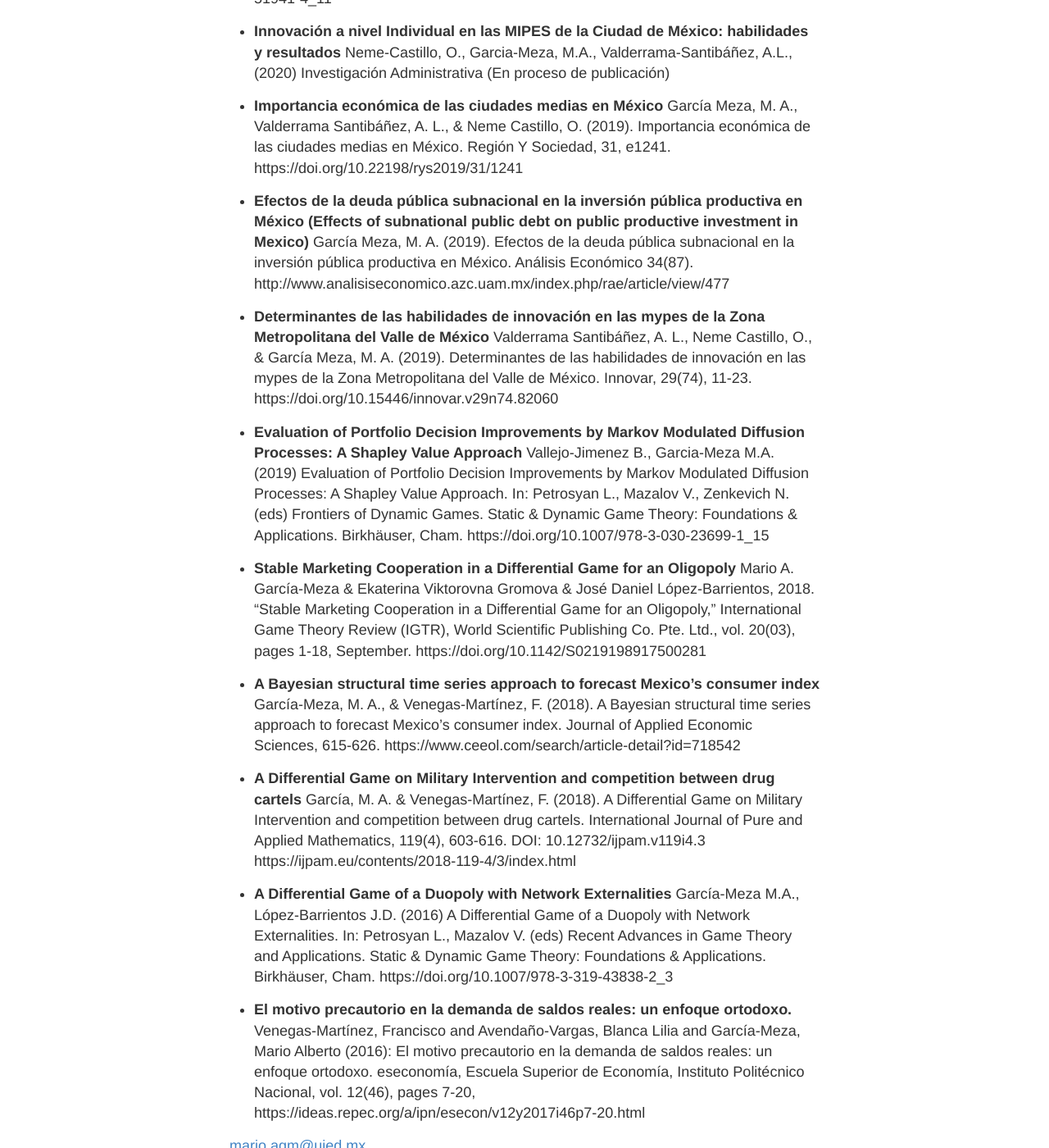
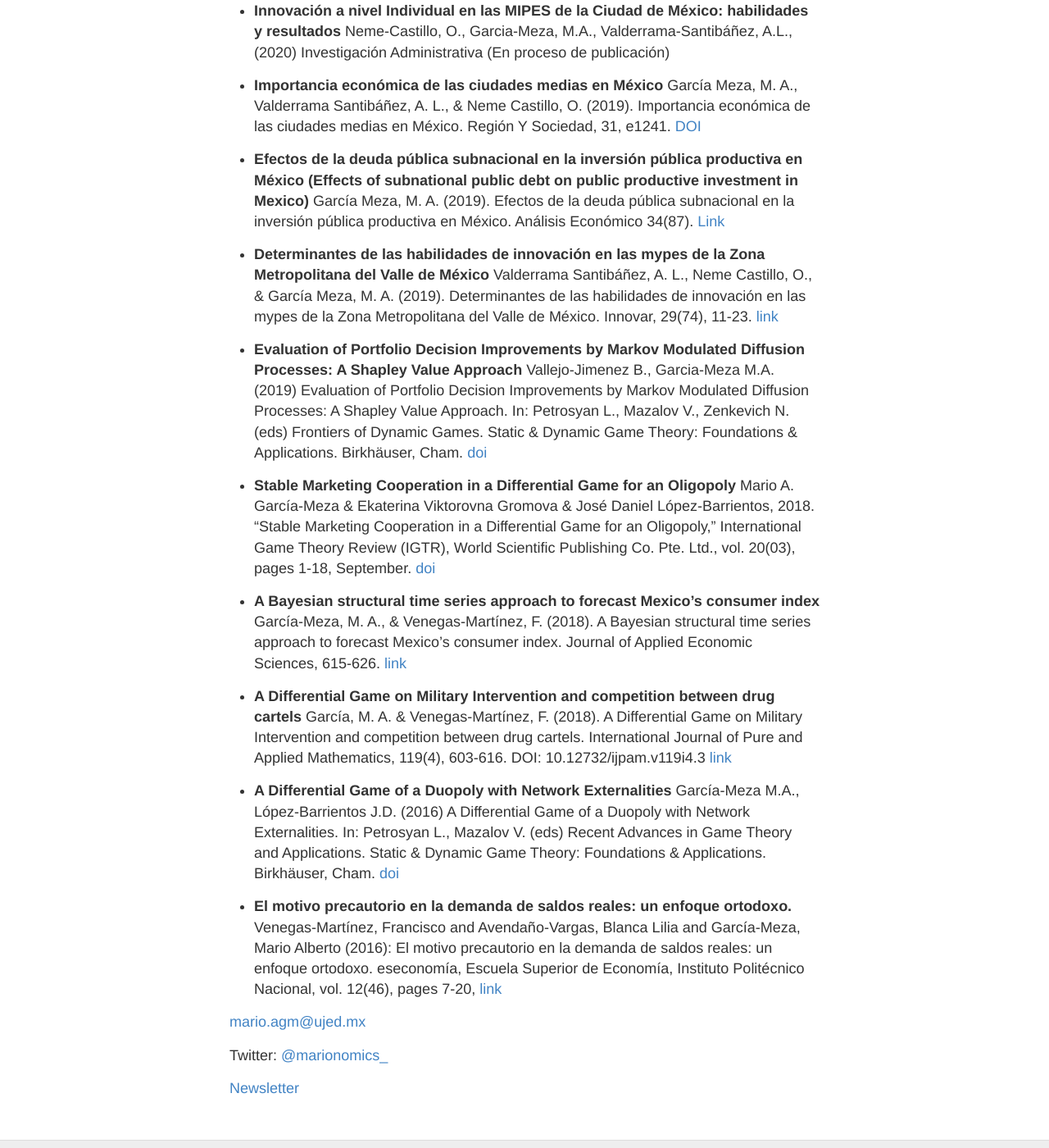
Before and after one commit to MariusAgm/MariusAgm.github.io, a Jekyll site: the page built from Research.md, in a window 1280 px wide and 1400 px high, scrolled down 591 px. Shown: the whole window at 82% size. Built offline with Jekyll 4.4.1, drawn with Linux system fonts in a browser that asks for light colours; some of the changed text lies outside the part shown.

Commit message:
links to research

```diff
--- a/Research.md
+++ b/Research.md
@@ -14,37 +14,37 @@
 ### Publicaciones
 
 - **Complementarity of goods and cooperation among firms in a dynamic duopoly**
-Garcia-Meza M.A., Gurrola-Rios C. (2020) Complementarity of Goods and Cooperation Among Firms in a Dynamic Duopoly. In: Petrosyan L.A., Mazalov V.V., Zenkevich N.A. (eds) _Frontiers of Dynamic Games. Static & Dynamic Game Theory: Foundations & Applications._ Birkhäuser, Cham. https://doi.org/10.1007/978-3-030-51941-4_11
+Garcia-Meza M.A., Gurrola-Rios C. (2020) Complementarity of Goods and Cooperation Among Firms in a Dynamic Duopoly. In: Petrosyan L.A., Mazalov V.V., Zenkevich N.A. (eds) _Frontiers of Dynamic Games. Static & Dynamic Game Theory: Foundations & Applications._ Birkhäuser, Cham. [DOI](https://doi.org/10.1007/978-3-030-51941-4_11)
 
 - **Innovación a nivel Individual en las MIPES de la Ciudad de México: habilidades y resultados**
 Neme-Castillo, O., Garcia-Meza, M.A., Valderrama-Santibáñez, A.L., (2020) Investigación Administrativa (En proceso de publicación)
 
 - **Importancia económica de las ciudades medias en México**
-García Meza, M. A., Valderrama Santibáñez, A. L., & Neme Castillo, O. (2019). Importancia económica de las ciudades medias en México. Región Y Sociedad, 31, e1241. https://doi.org/10.22198/rys2019/31/1241
+García Meza, M. A., Valderrama Santibáñez, A. L., & Neme Castillo, O. (2019). Importancia económica de las ciudades medias en México. Región Y Sociedad, 31, e1241. [DOI](https://doi.org/10.22198/rys2019/31/1241)
 
 - **Efectos de la deuda pública subnacional en la inversión pública productiva en México (Effects of subnational public debt on public productive investment in Mexico)**
-García Meza, M. A. (2019). Efectos de la deuda pública subnacional en la inversión pública productiva en México. Análisis Económico 34(87). http://www.analisiseconomico.azc.uam.mx/index.php/rae/article/view/477
+García Meza, M. A. (2019). Efectos de la deuda pública subnacional en la inversión pública productiva en México. Análisis Económico 34(87). [Link](http://www.analisiseconomico.azc.uam.mx/index.php/rae/article/view/477)
 
 - **Determinantes de las habilidades de innovación en las mypes de la Zona Metropolitana del Valle de México**
-Valderrama Santibáñez, A. L., Neme Castillo, O., & García Meza, M. A. (2019). Determinantes de las habilidades de innovación en las mypes de la Zona Metropolitana del Valle de México. Innovar, 29(74), 11-23. https://doi.org/10.15446/innovar.v29n74.82060
+Valderrama Santibáñez, A. L., Neme Castillo, O., & García Meza, M. A. (2019). Determinantes de las habilidades de innovación en las mypes de la Zona Metropolitana del Valle de México. Innovar, 29(74), 11-23. [link](https://doi.org/10.15446/innovar.v29n74.82060)
 
 - **Evaluation of Portfolio Decision Improvements by Markov Modulated Diffusion Processes: A Shapley Value Approach**
-Vallejo-Jimenez B., Garcia-Meza M.A. (2019) Evaluation of Portfolio Decision Improvements by Markov Modulated Diffusion Processes: A Shapley Value Approach. In: Petrosyan L., Mazalov V., Zenkevich N. (eds) Frontiers of Dynamic Games. Static & Dynamic Game Theory: Foundations & Applications. Birkhäuser, Cham. https://doi.org/10.1007/978-3-030-23699-1_15
+Vallejo-Jimenez B., Garcia-Meza M.A. (2019) Evaluation of Portfolio Decision Improvements by Markov Modulated Diffusion Processes: A Shapley Value Approach. In: Petrosyan L., Mazalov V., Zenkevich N. (eds) Frontiers of Dynamic Games. Static & Dynamic Game Theory: Foundations & Applications. Birkhäuser, Cham. [doi](https://doi.org/10.1007/978-3-030-23699-1_15)
 
 - **Stable Marketing Cooperation in a Differential Game for an Oligopoly**
-Mario A. García-Meza & Ekaterina Viktorovna Gromova & José Daniel López-Barrientos, 2018. "Stable Marketing Cooperation in a Differential Game for an Oligopoly," International Game Theory Review (IGTR), World Scientific Publishing Co. Pte. Ltd., vol. 20(03), pages 1-18, September. https://doi.org/10.1142/S0219198917500281
+Mario A. García-Meza & Ekaterina Viktorovna Gromova & José Daniel López-Barrientos, 2018. "Stable Marketing Cooperation in a Differential Game for an Oligopoly," International Game Theory Review (IGTR), World Scientific Publishing Co. Pte. Ltd., vol. 20(03), pages 1-18, September. [doi](https://doi.org/10.1142/S0219198917500281)
 
 - **A Bayesian structural time series approach to forecast Mexico’s consumer index**
-García-Meza, M. A., & Venegas-Martínez, F. (2018). A Bayesian structural time series approach to forecast Mexico’s consumer index. Journal of Applied Economic Sciences, 615-626. https://www.ceeol.com/search/article-detail?id=718542
+García-Meza, M. A., & Venegas-Martínez, F. (2018). A Bayesian structural time series approach to forecast Mexico’s consumer index. Journal of Applied Economic Sciences, 615-626. [link](https://www.ceeol.com/search/article-detail?id=718542)
 
 - **A Differential Game on Military Intervention and competition between drug cartels**
-García, M. A. & Venegas-Martínez, F. (2018). A Differential Game on Military Intervention and competition between drug cartels. International Journal of Pure and Applied Mathematics, 119(4), 603-616. DOI: 10.12732/ijpam.v119i4.3 https://ijpam.eu/contents/2018-119-4/3/index.html
+García, M. A. & Venegas-Martínez, F. (2018). A Differential Game on Military Intervention and competition between drug cartels. International Journal of Pure and Applied Mathematics, 119(4), 603-616. DOI: 10.12732/ijpam.v119i4.3 [link](https://ijpam.eu/contents/2018-119-4/3/index.html)
 
 - **A Differential Game of a Duopoly with Network Externalities**
-García-Meza M.A., López-Barrientos J.D. (2016) A Differential Game of a Duopoly with Network Externalities. In: Petrosyan L., Mazalov V. (eds) Recent Advances in Game Theory and Applications. Static & Dynamic Game Theory: Foundations & Applications. Birkhäuser, Cham. https://doi.org/10.1007/978-3-319-43838-2_3
+García-Meza M.A., López-Barrientos J.D. (2016) A Differential Game of a Duopoly with Network Externalities. In: Petrosyan L., Mazalov V. (eds) Recent Advances in Game Theory and Applications. Static & Dynamic Game Theory: Foundations & Applications. Birkhäuser, Cham. [doi](https://doi.org/10.1007/978-3-319-43838-2_3)
 
 - **El motivo precautorio en la demanda de saldos reales: un enfoque ortodoxo.**
-Venegas-Martínez, Francisco and Avendaño-Vargas, Blanca Lilia and García-Meza, Mario Alberto (2016): El motivo precautorio en la demanda de saldos reales: un enfoque ortodoxo. eseconomía, Escuela Superior de Economía, Instituto Politécnico Nacional, vol. 12(46), pages 7-20, https://ideas.repec.org/a/ipn/esecon/v12y2017i46p7-20.html
+Venegas-Martínez, Francisco and Avendaño-Vargas, Blanca Lilia and García-Meza, Mario Alberto (2016): El motivo precautorio en la demanda de saldos reales: un enfoque ortodoxo. eseconomía, Escuela Superior de Economía, Instituto Politécnico Nacional, vol. 12(46), pages 7-20, [link](https://ideas.repec.org/a/ipn/esecon/v12y2017i46p7-20.html)
 
 [mario.agm@ujed.mx](mailto:mario.agm@ujed.mx)
 
```
